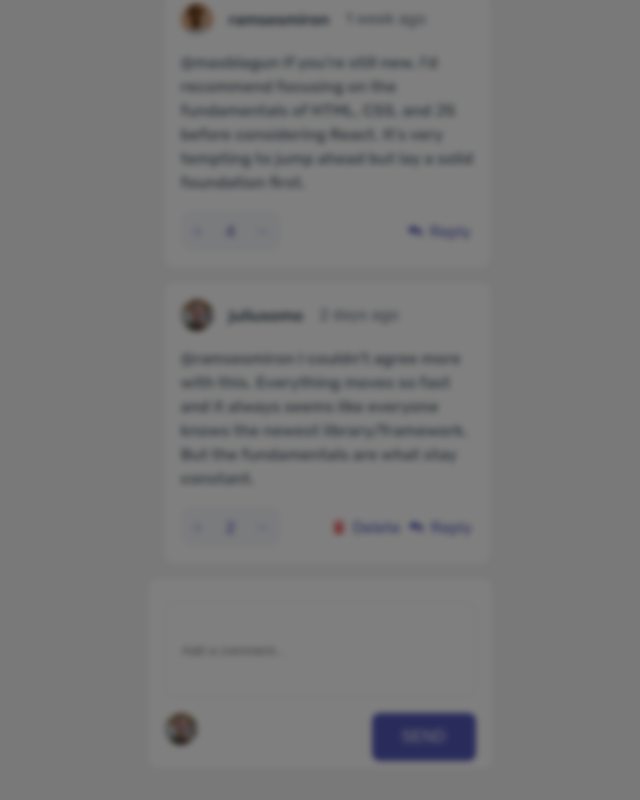
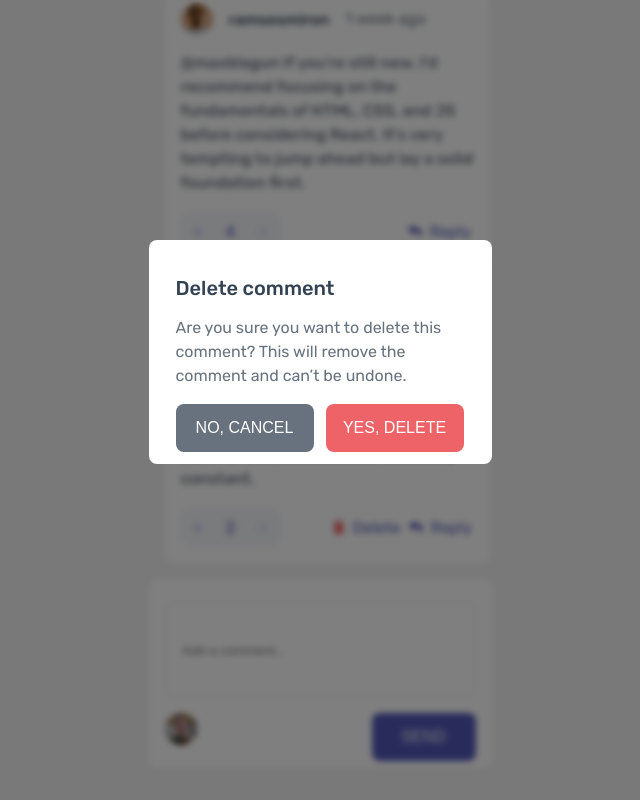
Before and after one commit to sttttack/interactive-comments-section-main, a plain HTML site: page index.html in a window 1280 px wide. Both pictures are taken after a click on the element "Delete". Shown: the part 613-1413 px from the top of the page, without its empty margins (320-960 px from the left). Drawn offline with Linux system fonts and the light colour scheme.

Commit message:
modal-box added

```diff
--- a/main.js
+++ b/main.js
@@ -95,6 +95,7 @@ fetch("./data.json")
     <div id="first-element">
     <img id="profile_picture" src="${repliesDivSecond.user.image.png}">
     <p id="user-name">${repliesDivSecond.user.username}</p>
+    <div id="target">you</div>
     <p id="timePosted">${repliesDivSecond.createdAt}</p>
     </div>
     <p id="paragraph_3">@${repliesDivSecond.replyingTo} ${repliesDivSecond.content}</p>
--- a/styles.css
+++ b/styles.css
@@ -126,8 +126,8 @@ span {
 
 #reply-, #delete {
     color: var(--moderateBlue);
+    cursor: pointer;
 }
-
 
 .div_sections:nth-child(3) {
     width: 325px;
@@ -205,8 +205,8 @@ span {
     align-items: flex-start;
     width: 343px;
     height: 224px;
-    position: absolute;
-    top: 20%;
+    position: fixed;
+    top: 30%;
     background-color: #FFFFFF;
     border-radius: 8px;
     padding-top: 24px;
@@ -283,3 +283,12 @@ span {
     font-size: 16px;
     color: var(--grayishBlue);
 }
+
+#target {
+    width: 36px;
+    height: 19px;
+    border-radius: 2px;
+    background-color: var(--moderateBlue);
+    text-align: center;
+    color: #FFFFFF;
+}
```
